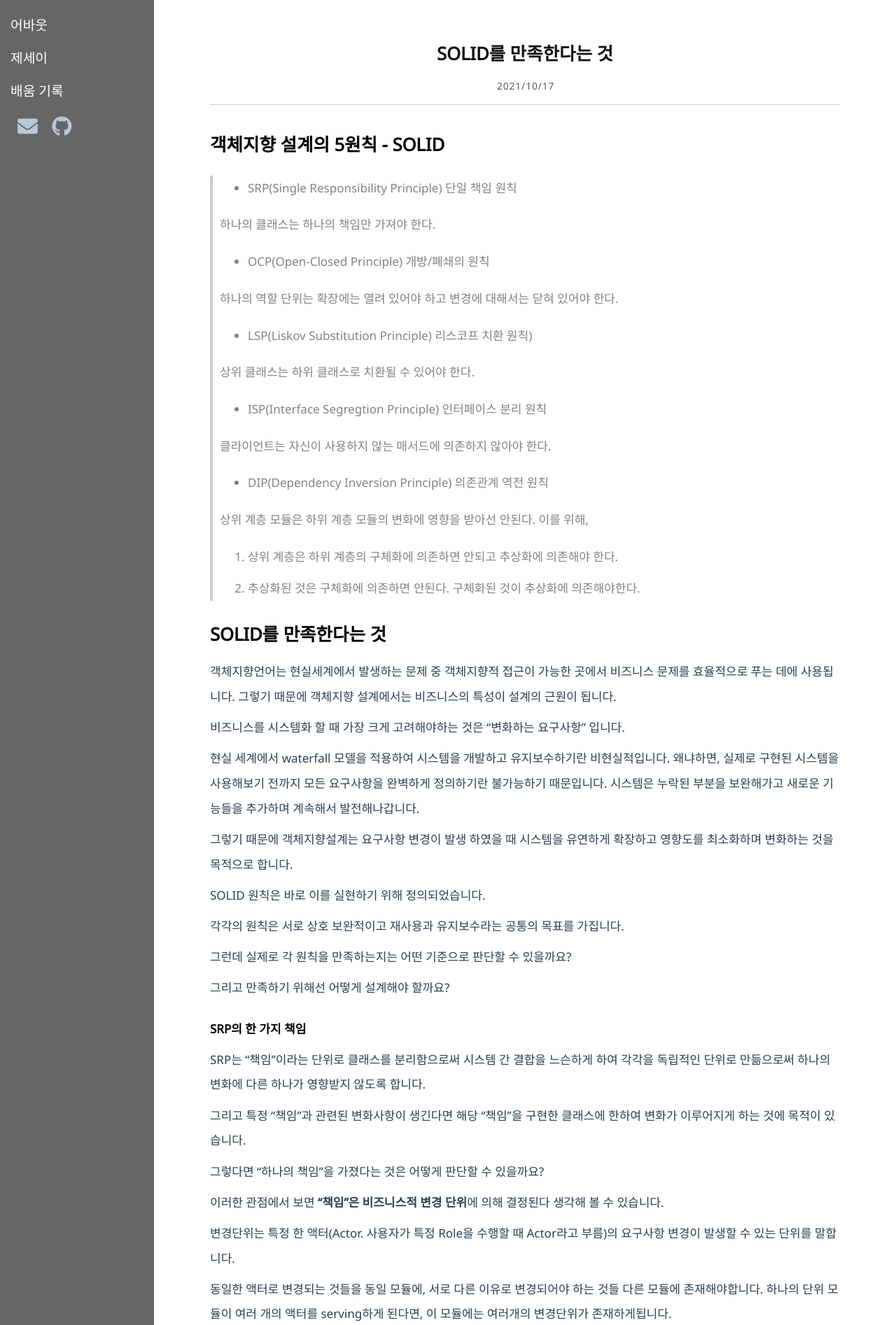
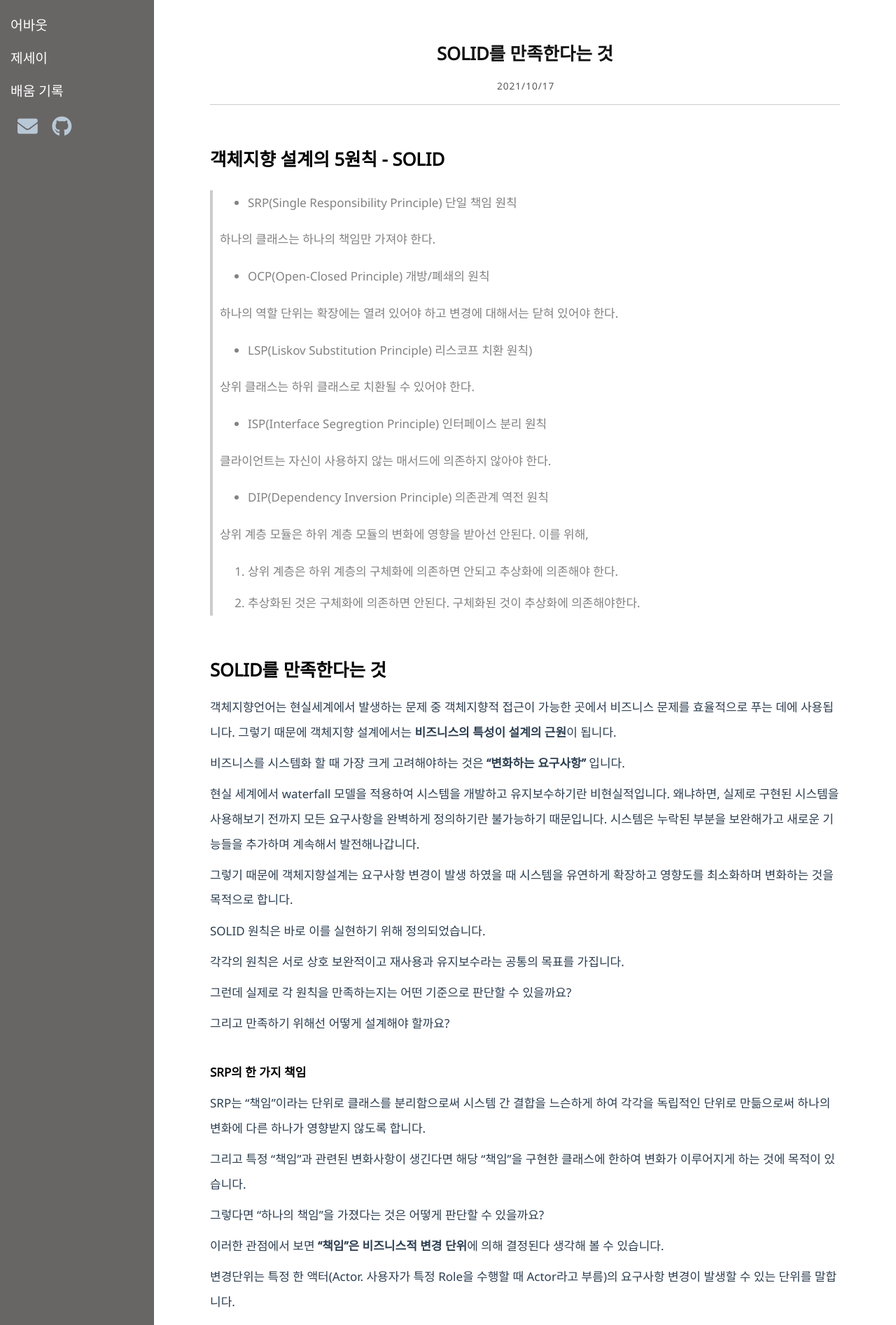
Before and after one commit to jerry92k/jerry92k.github.io, a Jekyll site: the page built from _posts/java/2021-10-17-SOLID.md, in a window 1280 px wide. Shown: the top 1894 px of the page at 70% size. Built offline with Jekyll 4.4.1, drawn with Linux system fonts in a browser that asks for light colours; nearby versions of some CDN libraries; comment, search, counter and statistics services are not loaded.

Commit message:
style 수정

```diff
--- a/_posts/java/2021-10-17-SOLID.md
+++ b/_posts/java/2021-10-17-SOLID.md
@@ -33,9 +33,9 @@ categories: java
 
 ## SOLID를 만족한다는 것
 
-객체지향언어는 현실세계에서 발생하는 문제 중 객체지향적 접근이 가능한 곳에서 비즈니스 문제를 효율적으로 푸는 데에 사용됩니다. 그렇기 때문에 객체지향 설계에서는 비즈니스의 특성이 설계의 근원이 됩니다.
+객체지향언어는 현실세계에서 발생하는 문제 중 객체지향적 접근이 가능한 곳에서 비즈니스 문제를 효율적으로 푸는 데에 사용됩니다. 그렇기 때문에 객체지향 설계에서는 **비즈니스의 특성이 설계의 근원**이 됩니다.
 
-비즈니스를 시스템화 할 때 가장 크게 고려해야하는 것은 "변화하는 요구사항" 입니다.
+비즈니스를 시스템화 할 때 가장 크게 고려해야하는 것은 **"변화하는 요구사항"** 입니다.
 
 현실 세계에서 waterfall 모델을 적용하여 시스템을 개발하고 유지보수하기란 비현실적입니다. 왜냐하면, 실제로 구현된 시스템을 사용해보기 전까지 모든 요구사항을 완벽하게 정의하기란 불가능하기 때문입니다. 시스템은 누락된 부분을 보완해가고 새로운 기능들을 추가하며 계속해서 발전해나갑니다.
 
@@ -69,7 +69,7 @@ SRP는 "책임"이라는 단위로 클래스를 분리함으로써 시스템 간
 
 동일한 액터로 변경되는 것들을 동일 모듈에, 서로 다른 이유로 변경되어야 하는 것들 다른 모듈에 존재해야합니다. 하나의 단위 모듈이 여러 개의 액터를 serving하게 된다면, 이 모듈에는 여러개의 변경단위가 존재하게됩니다.
 
-> 예를 들어,
+예를 들어,
 
 > 사용자가 입력한 내용을 바탕으로 게임 등록을 처리하는 클래스 A가, 아래와 같은 일을 한다고 가정하였을때
 >
@@ -283,16 +283,13 @@ public class Square extends Rectangle{
 
 괜찮은 방법인 것 같지만 여기에는 세가지 문제가 있습니다.
 
-첫번째로, 상위 타입을 대체하지 못하게 됩니다.
-
+**첫번째로, 상위 타입을 대체하지 못하게 됩니다.**
 하위타입에서 setWidth를 오버라이딩하며 height까지 변경하도록 함으로써, 상위타입과는 전혀 다르게 동작하게 됩니다.
 
-두번째로, SRP를 어기게 됩니다.
-
+**두번째로, SRP를 어기게 됩니다.**
 setWidth와 setHeight는 별개의 책임인데도 각 매소드에서 두가지 일을 동시에 하려 합니다.
 
-세번째로, OCP를 어기게 됩니다.
-
+**세번째로, OCP를 어기게 됩니다.**
 극단적인 예로, 상위타입에서 height의 타입이 String으로 변경되었다고 가정해봅시다. Square는 Rectangle에서 정의한 setWidth의 변경 단위가 아니지만 setWidth에서 setHeight를 호출하는 부분을 수정해야만 하게 됩니다.
 
 위와 같은 문제들로 Rectangle과 Square는 상속 관계로 설계하는 것이 적합하지 않다는 결론이 나오게 됩니다.
--- a/public/css/style.css
+++ b/public/css/style.css
@@ -255,6 +255,7 @@ article h6 {
 	font-family: "Noto Sans";
 	color: #000000;
   	margin-bottom: 0;
+	margin-top: 2em;
 }
 
 article.home h1 a,
```
